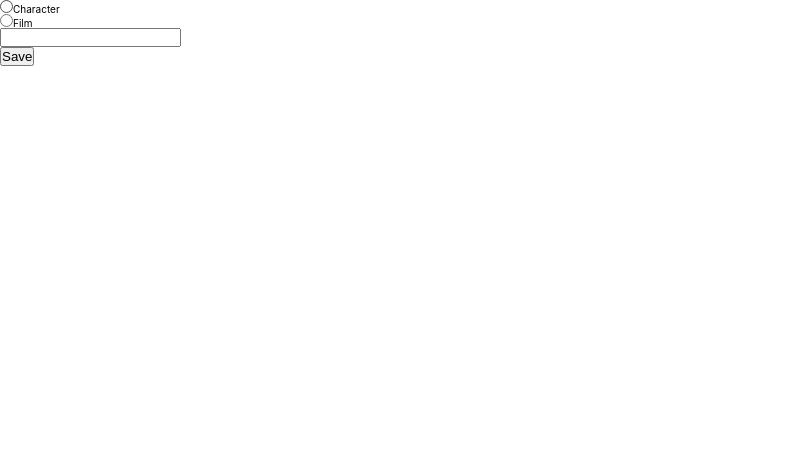
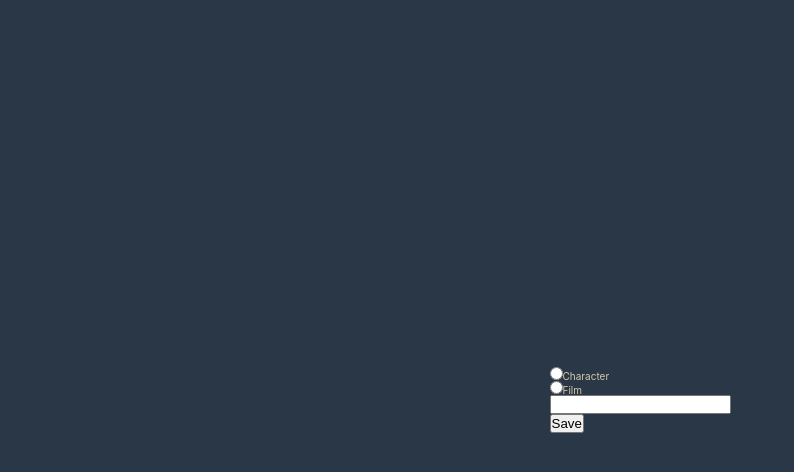
Before and after one commit to in43sh/code-the-dream-assignment, a React (Vite) app: page / in a window 1280 px wide. Shown: the top 472 px of the page, without its empty margins (0-794 px from the left). Built offline with nearby package versions, Linux system fonts and the light colour scheme.

Commit message:
Style form.

```diff
--- a/src/Form.jsx
+++ b/src/Form.jsx
@@ -26,9 +26,9 @@ export const Form = () => {
     const inputFileRef = useRef();
 
     return (
-        <>
+        <div className="form-outer">
             {isFormVisible ?
-            <form onSubmit={handleSubmit}>
+            <form className="form" onSubmit={handleSubmit}>
                 <input required type="radio" id="character" name="type" value="character" onChange={handleChange}/>
                 <label htmlFor="character">Character</label><br />
                 <input required type="radio" id="film" name="type" value="film" onChange={handleChange} />
@@ -37,7 +37,7 @@ export const Form = () => {
                 <button type="submit">Save</button>
             </form> : <View data={formValues}/>
         }
-        </>
+        </div>
     )
 }
 
--- a/src/assets/scss/layout/_layout.scss
+++ b/src/assets/scss/layout/_layout.scss
@@ -1,3 +1,18 @@
+.form-outer {
+    height: 100vh;
+    display: grid;
+    justify-content: space-evenly;
+    justify-items: center;
+    align-content: space-evenly;
+    align-items: center;
+    background-color: var(--color-primary);
+    color: var(--color-secondary);
+}
+
+.form {
+
+}
+
 .section {
     display: flex;
     flex-direction: column;
--- a/src/assets/scss/main.css
+++ b/src/assets/scss/main.css
@@ -79,6 +79,17 @@ body {
   --color-secondary: #D2CBA8;
 }
 
+.form-outer {
+  height: 100vh;
+  display: grid;
+  justify-content: space-evenly;
+  justify-items: center;
+  align-content: space-evenly;
+  align-items: center;
+  background-color: var(--color-primary);
+  color: var(--color-secondary);
+}
+
 .section {
   display: flex;
   flex-direction: column;
```
Also changed, not shown: 1 other file (tests, documents, lock files or other folders).
